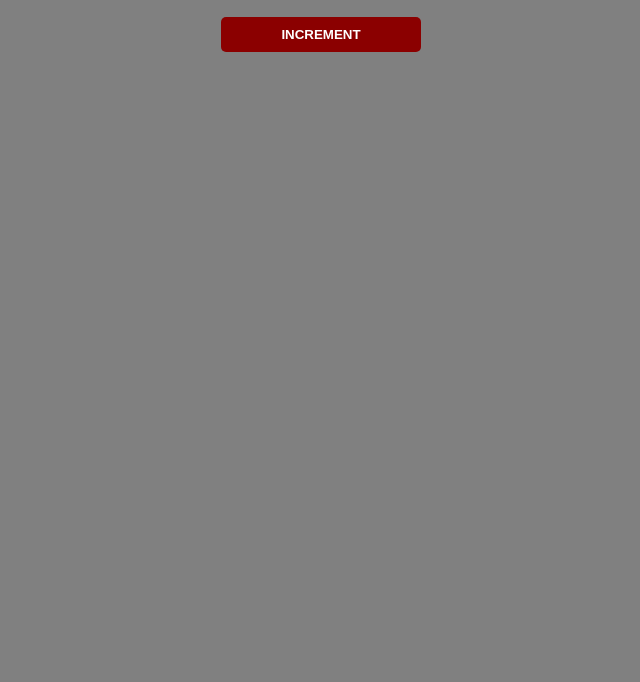
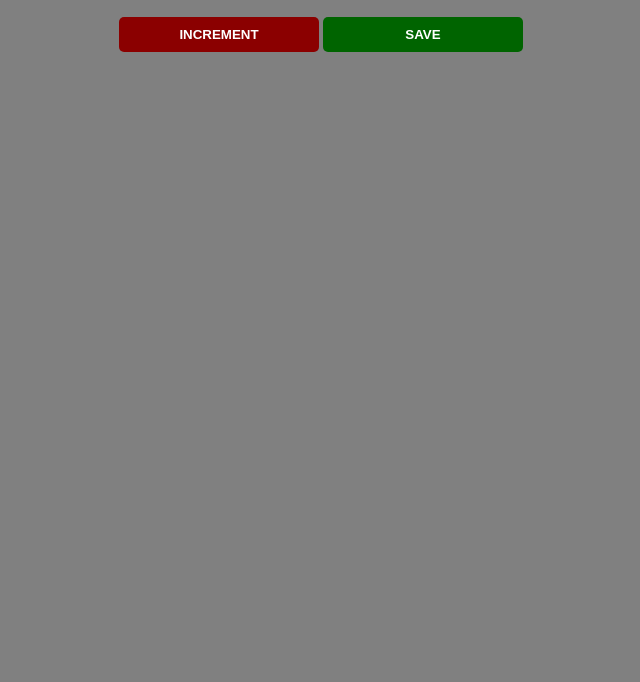
Before and after one commit to adityadenny/Passenger_Counter, a plain HTML site: page index.html in a window 1280 px wide. Shown: the part 118-800 px from the top of the page, without its empty margins (319-959 px from the left). Drawn offline with Linux system fonts and the light colour scheme.

Commit message:
create the save button

```diff
--- a/index.css
+++ b/index.css
@@ -32,6 +32,7 @@ button {
     background: darkred;
 }
 
-#save-vtb {
+#save-btn {
     background: darkgreen;
+
 }
--- a/index.html
+++ b/index.html
@@ -6,6 +6,7 @@
         <h1>People entered</h1>
         <h2 id="count99">0</h2>
         <button id="increment-btn" onclick="increment()">INCREMENT</button>
+        <button id="save-btn" onclick="save()">SAVE</button>
         <script src="index.js"></script>
     </body>
 </html>
--- a/index.js
+++ b/index.js
@@ -52,9 +52,7 @@ incrementLap()
  * change the count-el in the HTML to reflect the new count
  */
 
-
 let countEl = document.getElementById("count99")
-console.log(countEl)
 
 let count = 0
 
@@ -62,3 +60,9 @@ function increment() {
     count = count + 1
     countEl.innerText = count
 }
+
+function save() {
+    console.log(count)
+}
+
+save()
```
